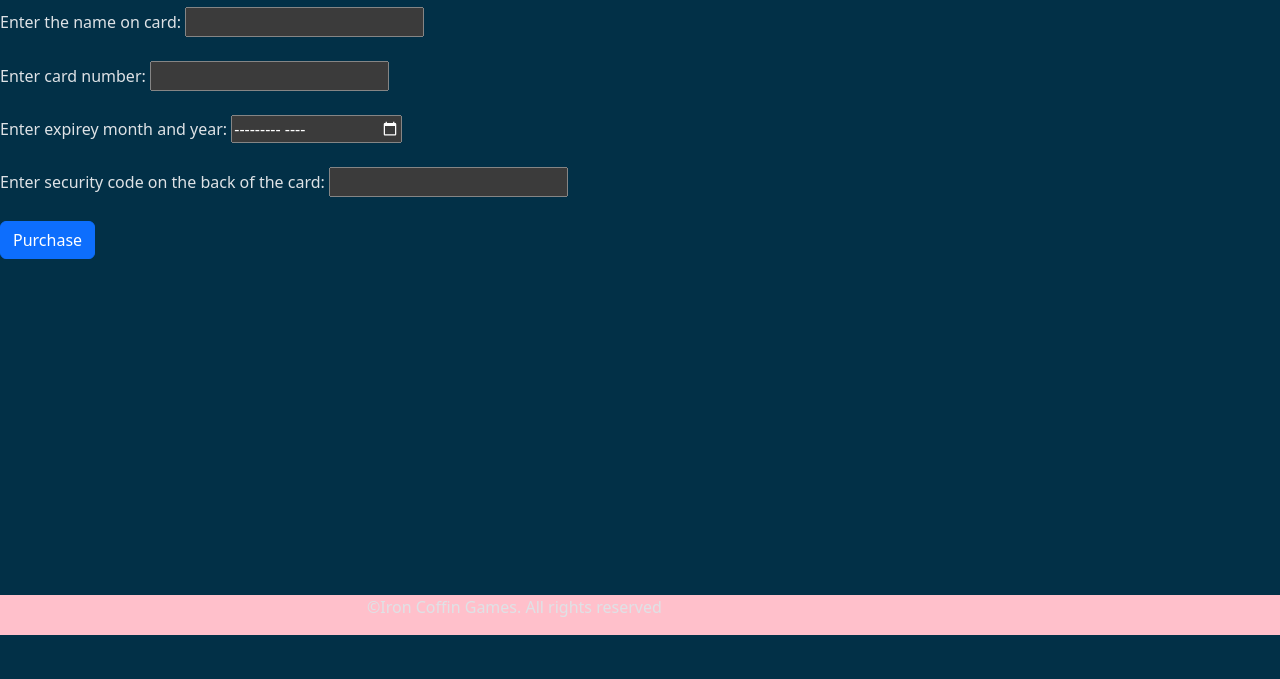
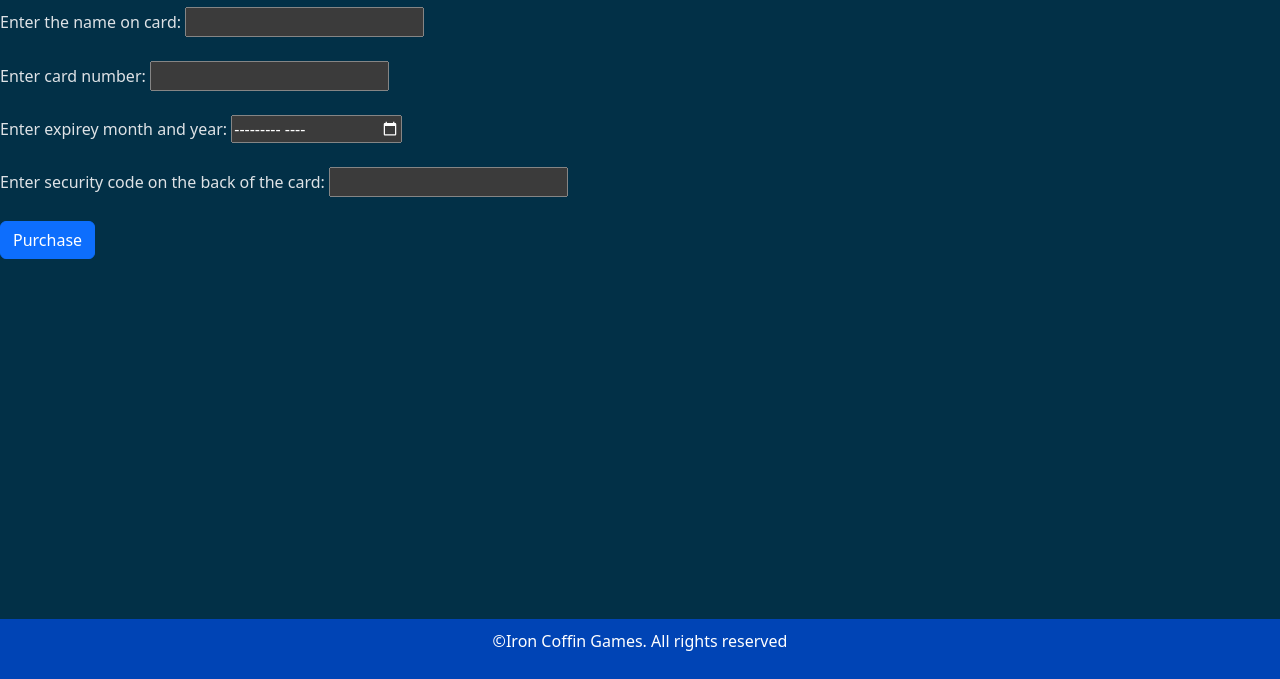
Before and after one commit to Dshirley1234/Steam-style-web-store, a plain HTML site: page buy_screen.html in a window 1280 px wide. Shown: the part 121-800 px from the top of the page. Drawn offline with nearby package versions, Linux system fonts and the light colour scheme.

Commit message:
fixed the footer to the bottom

```diff
--- a/buy_screen.html
+++ b/buy_screen.html
@@ -5,7 +5,7 @@
     <meta name="viewport" content="width=device-width, initial-scale=1">
     <title>Iron coffin games</title>
     <link href="https://cdn.jsdelivr.net/npm/bootstrap@5.3.2/dist/css/bootstrap.min.css" rel="stylesheet" integrity="sha384-T3c6CoIi6uLrA9TneNEoa7RxnatzjcDSCmG1MXxSR1GAsXEV/Dwwykc2MPK8M2HN" crossorigin="anonymous">
-    <link href="css/shop.css" type="text/css" rel="stylesheet" />
+    <link href="css/purchase.css" type="text/css" rel="stylesheet" />
   </head>
   <nav class="navbar navbar-expand-lg fixed-top shadow-navbar" style="background-color: #EB5E28;">
     <div class="container-fluid">
--- a/css/Home.css
+++ b/css/Home.css
@@ -39,9 +39,16 @@ body{
     border-radius: 30px;
 }
 
-footer{
+footer {
+    position: absolute;
+    bottom: 0;
+    left: 0;
+    width: 100%;
     background-color: #0044B5;
-}
+    color: #fff;
+    text-align: center;
+    padding: 10px;
+  }
 
 .big_game_img{
     width: 50%;
@@ -52,7 +59,7 @@ footer{
 
 
 .shadow-navbar {
-    box-shadow: 0 4px 6px rgba(0, 0, 0, 0.1);
+    box-shadow: 0 4px 6px rgba(0, 0, 0, 0.609);
   }
 
 @media (max-width: 430px) {
--- a/css/irongames_pass.css
+++ b/css/irongames_pass.css
@@ -2,10 +2,17 @@ body{
     background-color: #023047;
 }
 
-footer{
-    background-color: pink;
-}
+footer {
+    position: absolute;
+    bottom: 0;
+    left: 0;
+    width: 100%;
+    background-color: #0044B5;
+    color: #fff;
+    text-align: center;
+    padding: 10px;
+  }
 
 .shadow-navbar {
-    box-shadow: 0 4px 6px rgba(0, 0, 0, 0.1);
+    box-shadow: 0 4px 6px rgba(0, 0, 0, 0.609);
   }
--- a/css/purchase.css
+++ b/css/purchase.css
@@ -1,3 +1,18 @@
 .shadow-navbar {
-    box-shadow: 0 4px 6px rgba(0, 0, 0, 0.1);
+    box-shadow: 0 4px 6px rgba(0, 0, 0, 0.609);
+}
+
+footer {
+    position: absolute;
+    bottom: 0;
+    left: 0;
+    width: 100%;
+    background-color: #0044B5;
+    color: #fff;
+    text-align: center;
+    padding: 10px;
   }
+
+  body{
+    background-color: #023047;
+}
--- a/css/shop.css
+++ b/css/shop.css
@@ -35,7 +35,7 @@ body{
 }
 
 footer{
-    background-color: pink;
+    background-color: #0044B5;
 }
 
 .video_con{
@@ -49,12 +49,19 @@ footer{
     height:315px;
 }
 
-.footer{
-    size:100%;
-}
+footer {
+    position: absolute;
+    bottom: 0;
+    left: 0;
+    width: 100%;
+    background-color: #0044B5;
+    color: #fff;
+    text-align: center;
+    padding: 10px;
+  }
 
 .shadow-navbar {
-    box-shadow: 0 4px 6px rgba(0, 0, 0, 0.1);
+    box-shadow: 0 4px 6px rgba(0, 0, 0, 0.609);
   }
 
 
```
